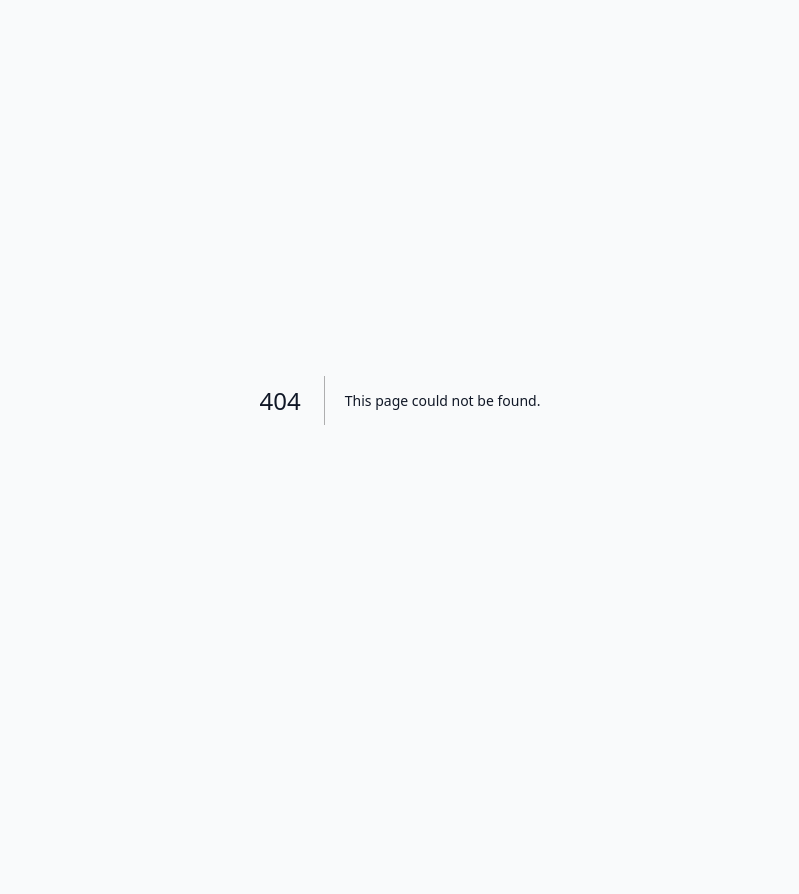
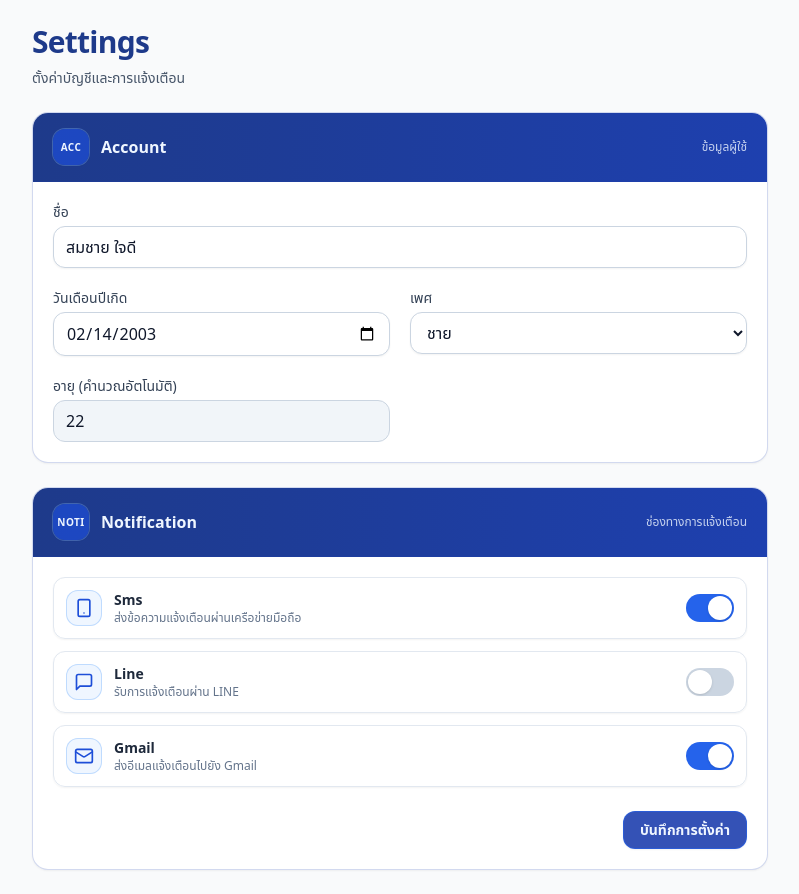
Before and after one commit to Si0dot7/Hospital, a Next.js app: page /setting in a window 1280 px wide. Before the commit this address had no page. Shown: the whole page, without its empty margins (240-1039 px from the left). Before the commit the page ends 800 px from the top, so only its background shows below. Built offline with nearby package versions, Linux system fonts and the light colour scheme.

Commit message:
add setting pages

```diff
--- /dev/null
+++ b/app/setting/page.tsx
@@ -0,0 +1,178 @@
+"use client";
+
+import React from "react";
+import { Mail, MessageSquare, Smartphone } from "lucide-react";
+
+// Settings Page
+// Path: /app/settings/page.tsx (Next.js App Router)
+// Theme accent: dark blue
+
+export default function SettingsPage() {
+  // --- Mock account data ---
+  const [name, setName] = React.useState("สมชาย ใจดี");
+  const [dob, setDob] = React.useState<string>("2003-02-14"); // YYYY-MM-DD
+  const [gender, setGender] = React.useState<"male" | "female" | "other">("male");
+
+  // derive age from dob
+  const age = React.useMemo(() => calcAge(dob), [dob]);
+
+  // --- Notification toggles ---
+  const [notify, setNotify] = React.useState({ sms: true, line: false, gmail: true });
+
+  const handleSave = () => {
+    // Mock save
+    console.log("Saving settings:", { name, dob, gender, age, notify });
+    alert("บันทึกข้อมูลสำเร็จ");
+  };
+
+  return (
+    <div className="mx-auto max-w-3xl px-4 py-6">
+      <h1 className="mb-2 text-3xl font-extrabold tracking-tight text-blue-900">Settings</h1>
+      <p className="mb-6 text-sm text-slate-600">ตั้งค่าบัญชีและการแจ้งเตือน</p>
+
+      {/* Account Section */}
+      <section className="mb-6 overflow-hidden rounded-2xl border border-blue-800/20 bg-white shadow-sm">
+        <header className="flex items-center justify-between gap-4 border-b border-blue-800/20 bg-gradient-to-r from-blue-900 to-blue-800 px-5 py-4 text-blue-50">
+          <div className="flex items-center gap-3">
+            <div className="flex h-9 w-9 items-center justify-center rounded-xl bg-blue-700/70 ring-1 ring-blue-300/30 shadow-sm">
+              <span className="text-[10px] font-black tracking-wider">ACC</span>
+            </div>
+            <h2 className="text-base font-semibold">Account</h2>
+          </div>
+          <span className="text-xs opacity-80">ข้อมูลผู้ใช้</span>
+        </header>
+
+        <div className="grid gap-5 p-5 sm:grid-cols-2">
+          <div className="sm:col-span-2">
+            <label className="mb-1 block text-sm font-medium text-slate-700">ชื่อ</label>
+            <input
+              type="text"
+              value={name}
+              onChange={(e) => setName(e.target.value)}
+              className="w-full rounded-xl border border-slate-300 px-3 py-2 text-slate-900 shadow-sm focus:border-blue-500 focus:outline-none focus:ring-2 focus:ring-blue-200"
+              placeholder="ชื่อ-นามสกุล"
+            />
+          </div>
+
+          <div>
+            <label className="mb-1 block text-sm font-medium text-slate-700">วันเดือนปีเกิด</label>
+            <input
+              type="date"
+              value={dob}
+              onChange={(e) => setDob(e.target.value)}
+              className="w-full rounded-xl border border-slate-300 px-3 py-2 text-slate-900 shadow-sm focus:border-blue-500 focus:outline-none focus:ring-2 focus:ring-blue-200"
+            />
+          </div>
+
+          <div>
+            <label className="mb-1 block text-sm font-medium text-slate-700">เพศ</label>
+            <select
+              value={gender}
+              onChange={(e) => setGender(e.target.value as any)}
+              className="w-full rounded-xl border border-slate-300 bg-white px-3 py-2 text-slate-900 shadow-sm focus:border-blue-500 focus:outline-none focus:ring-2 focus:ring-blue-200"
+            >
+              <option value="male">ชาย</option>
+              <option value="female">หญิง</option>
+              <option value="other">อื่น ๆ</option>
+            </select>
+          </div>
+
+          <div>
+            <label className="mb-1 block text-sm font-medium text-slate-700">อายุ (คำนวณอัตโนมัติ)</label>
+            <input
+              readOnly
+              value={Number.isFinite(age) ? age : "-"}
+              className="w-full cursor-not-allowed rounded-xl border border-slate-300 bg-slate-100 px-3 py-2 text-slate-900"
+            />
+          </div>
+        </div>
+      </section>
+
+      {/* Notification Section */}
+      <section className="overflow-hidden rounded-2xl border border-blue-800/20 bg-white shadow-sm">
+        <header className="flex items-center justify-between gap-4 border-b border-blue-800/20 bg-gradient-to-r from-blue-900 to-blue-800 px-5 py-4 text-blue-50">
+          <div className="flex items-center gap-3">
+            <div className="flex h-9 w-9 items-center justify-center rounded-xl bg-blue-700/70 ring-1 ring-blue-300/30 shadow-sm">
+              <span className="text-[10px] font-black tracking-wider">NOTI</span>
+            </div>
+            <h2 className="text-base font-semibold">Notification</h2>
+          </div>
+          <span className="text-xs opacity-80">ช่องทางการแจ้งเตือน</span>
+        </header>
+
+        <div className="p-5 space-y-3">
+          <ToggleRow
+            label="sms"
+            desc="ส่งข้อความแจ้งเตือนผ่านเครือข่ายมือถือ"
+            icon={Smartphone}
+            active={notify.sms}
+            onChange={() => setNotify((n) => ({ ...n, sms: !n.sms }))}
+          />
+          <ToggleRow
+            label="line"
+            desc="รับการแจ้งเตือนผ่าน LINE"
+            icon={MessageSquare}
+            active={notify.line}
+            onChange={() => setNotify((n) => ({ ...n, line: !n.line }))}
+          />
+          <ToggleRow
+            label="gmail"
+            desc="ส่งอีเมลแจ้งเตือนไปยัง Gmail"
+            icon={Mail}
+            active={notify.gmail}
+            onChange={() => setNotify((n) => ({ ...n, gmail: !n.gmail }))}
+          />
+
+          <div className="flex justify-end pt-3">
+            <button
+              onClick={handleSave}
+              className="inline-flex items-center justify-center gap-2 rounded-xl border border-blue-600/60 bg-blue-800/90 px-4 py-2 text-sm font-semibold text-blue-50 shadow-sm transition hover:-translate-y-0.5 hover:bg-blue-700 hover:shadow-md focus:outline-none focus:ring-2 focus:ring-blue-300/60 active:translate-y-0"
+            >
+              บันทึกการตั้งค่า
+            </button>
+          </div>
+        </div>
+      </section>
+    </div>
+  );
+}
+
+function ToggleRow({ label, desc, icon: Icon, active, onChange }: { label: string; desc?: string; icon?: React.ComponentType<{ className?: string }>; active?: boolean; onChange?: () => void }) {
+  return (
+    <div className="group flex items-center justify-between rounded-xl border border-slate-200 bg-white/80 p-3 shadow-sm transition hover:bg-slate-50 hover:shadow-md focus-within:ring-2 focus-within:ring-blue-300">
+      <div className="flex items-center gap-3">
+        <div className="grid h-9 w-9 place-items-center rounded-xl bg-blue-50 text-blue-700 ring-1 ring-inset ring-blue-200 transition group-hover:bg-blue-100">
+          {Icon ? <Icon className="h-5 w-5" /> : null}
+        </div>
+        <div>
+          <div className="text-sm font-semibold capitalize text-slate-800">{label}</div>
+          {desc ? <div className="text-xs text-slate-500">{desc}</div> : null}
+        </div>
+      </div>
+
+      <label className="relative inline-flex cursor-pointer items-center">
+        <input
+          type="checkbox"
+          checked={!!active}
+          onChange={onChange}
+          className="peer sr-only"
+          role="switch"
+          aria-checked={!!active}
+          aria-label={label}
+        />
+        <div className="peer h-7 w-12 rounded-full bg-slate-300 transition before:absolute before:top-0.5 before:left-0.5 before:h-6 before:w-6 before:rounded-full before:bg-white before:shadow before:transition-all peer-checked:bg-blue-600 peer-checked:before:translate-x-5"></div>
+      </label>
+    </div>
+  );
+}
+
+function calcAge(dob: string): number {
+  if (!dob) return NaN as any;
+  const d = new Date(dob);
+  if (isNaN(d.getTime())) return NaN as any;
+  const today = new Date();
+  let age = today.getFullYear() - d.getFullYear();
+  const m = today.getMonth() - d.getMonth();
+  if (m < 0 || (m === 0 && today.getDate() < d.getDate())) age--;
+  return age;
+}
```
